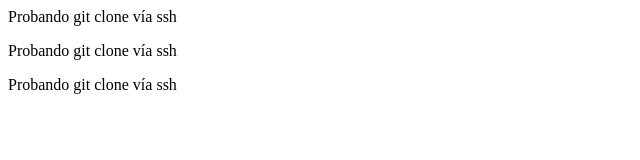
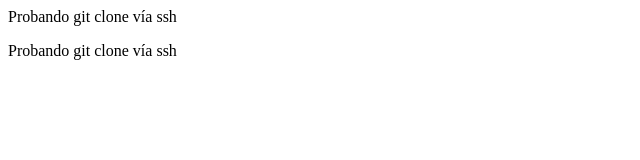
Before and after one commit to JesusMatosTorres/uax-devops-02, a plain HTML site: page index.html in a window 1280 px wide. Shown: the whole page, without its empty margins (0-640 px from the left). Drawn offline with Linux system fonts and the light colour scheme.

Commit message:
Collaborator 2 - Update index.html

```diff
--- a/index.html
+++ b/index.html
@@ -5,6 +5,5 @@
  <body>
  <p>Probando git clone vía ssh</p>
   <p>Probando git clone vía ssh</p>
-  <p>Probando git clone vía ssh</p>
  </body>
 </html>
```
